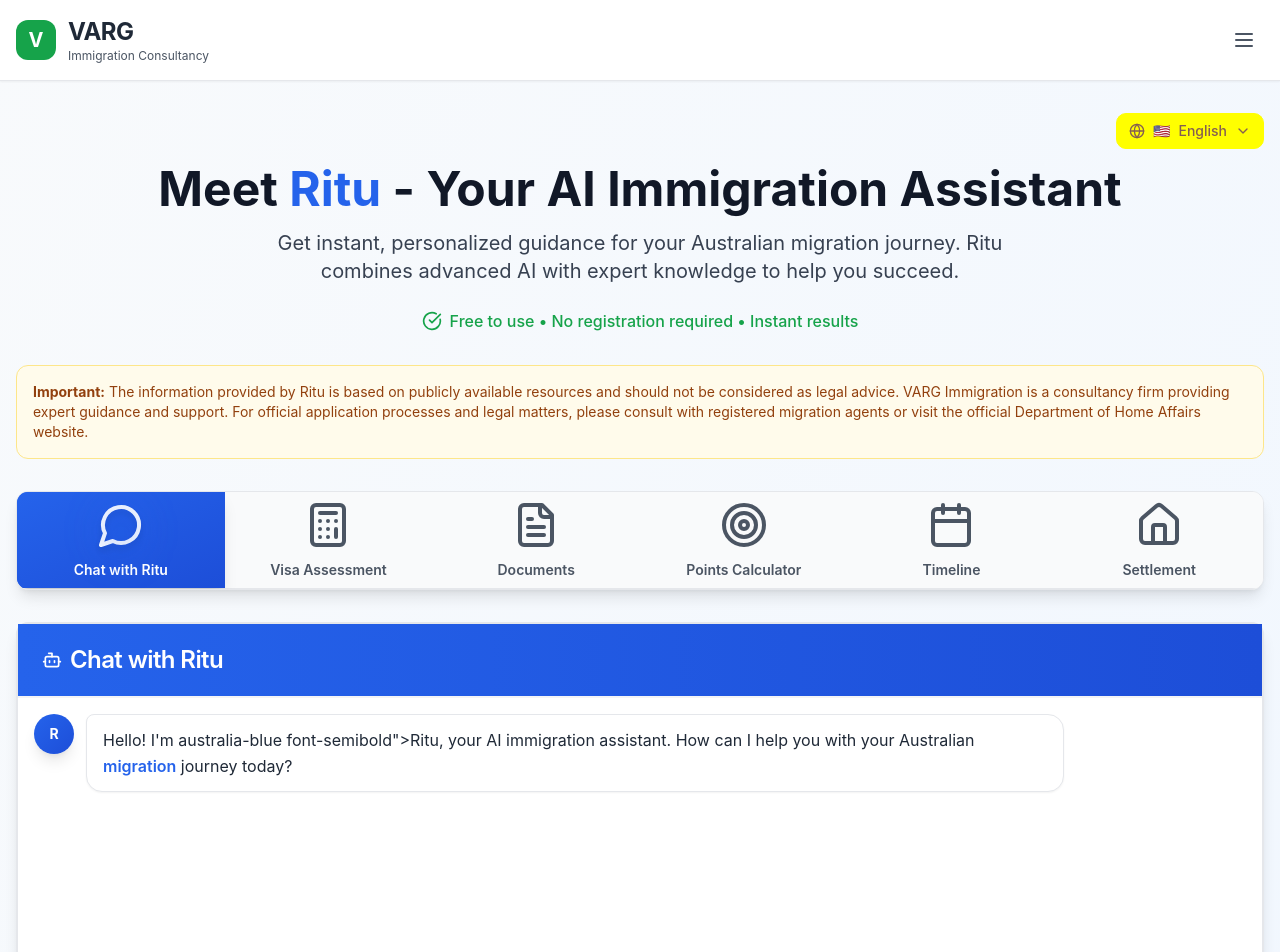
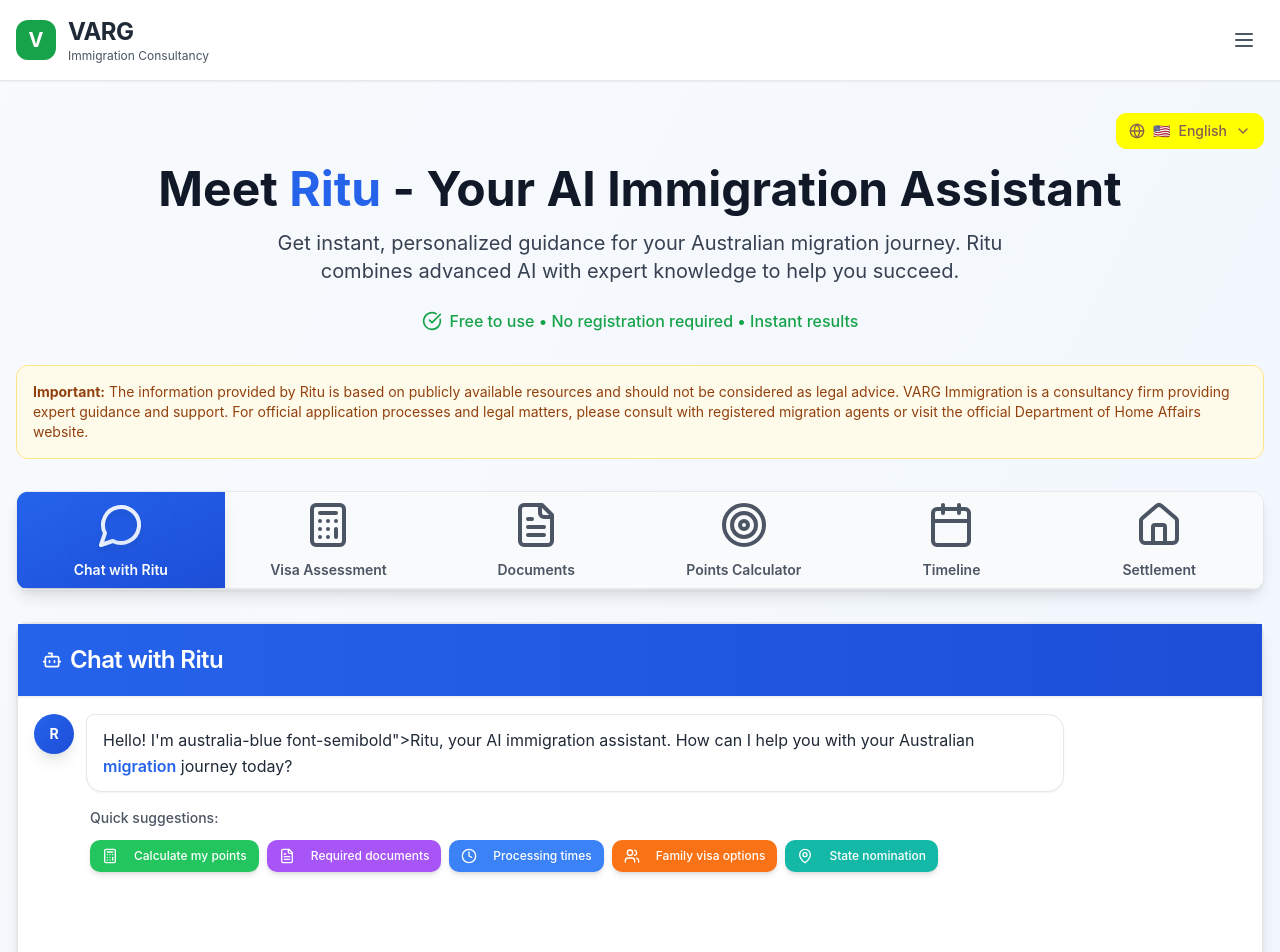
Before and after one commit to gsihag/varg-immigration, a React (Vite) app: page /ritu in a window 1280 px wide. Shown: the top 952 px of the page. Built offline with nearby package versions, Linux system fonts and the light colour scheme.

Commit message:
Add Ritu's response suggestions
Re-implement suggestions in Ritu's responses.

```diff
--- a/src/components/RituChat.tsx
+++ b/src/components/RituChat.tsx
@@ -3,7 +3,7 @@ import React, { useState, useRef, useEffect } from 'react';
 import { Card, CardContent, CardHeader, CardTitle } from '@/components/ui/card';
 import { Button } from '@/components/ui/button';
 import { Input } from '@/components/ui/input';
-import { Send, Bot, User, Loader2 } from 'lucide-react';
+import { Send, Bot, User, Loader2, MessageCircle, Calculator, FileText, Clock, Users, MapPin } from 'lucide-react';
 import AgentResponse from '@/components/AgentResponse';
 import { useLanguage } from '@/components/LanguageSelector';
 
@@ -12,6 +12,7 @@ const RituChat = () => {
   const [messages, setMessages] = useState([]);
   const [inputMessage, setInputMessage] = useState('');
   const [isLoading, setIsLoading] = useState(false);
+  const [showSuggestions, setShowSuggestions] = useState(true);
   const messagesEndRef = useRef(null);
   const chatContainerRef = useRef(null);
 
@@ -36,10 +37,38 @@ const RituChat = () => {
       id: 1,
       type: 'agent',
       message: t('greeting'),
-      timestamp: new Date()
+      timestamp: new Date(),
+      showSuggestions: true
     };
     setMessages([initialGreeting]);
   }, [currentLanguage, t]);
+
+  const getSuggestions = (language) => {
+    const suggestions = {
+      en: [
+        { icon: Calculator, text: "Calculate my points", color: "bg-green-500 hover:bg-green-600" },
+        { icon: FileText, text: "Required documents", color: "bg-purple-500 hover:bg-purple-600" },
+        { icon: Clock, text: "Processing times", color: "bg-blue-500 hover:bg-blue-600" },
+        { icon: Users, text: "Family visa options", color: "bg-orange-500 hover:bg-orange-600" },
+        { icon: MapPin, text: "State nomination", color: "bg-teal-500 hover:bg-teal-600" }
+      ],
+      hi: [
+        { icon: Calculator, text: "मेरे पॉइंट्स की गणना करें", color: "bg-green-500 hover:bg-green-600" },
+        { icon: FileText, text: "आवश्यक दस्तावेज़", color: "bg-purple-500 hover:bg-purple-600" },
+        { icon: Clock, text: "प्रसंस्करण समय", color: "bg-blue-500 hover:bg-blue-600" },
+        { icon: Users, text: "पारिवारिक वीज़ा विकल्प", color: "bg-orange-500 hover:bg-orange-600" },
+        { icon: MapPin, text: "राज्य नामांकन", color: "bg-teal-500 hover:bg-teal-600" }
+      ],
+      zh: [
+        { icon: Calculator, text: "计算我的积分", color: "bg-green-500 hover:bg-green-600" },
+        { icon: FileText, text: "所需文件", color: "bg-purple-500 hover:bg-purple-600" },
+        { icon: Clock, text: "处理时间", color: "bg-blue-500 hover:bg-blue-600" },
+        { icon: Users, text: "家庭签证选项", color: "bg-orange-500 hover:bg-orange-600" },
+        { icon: MapPin, text: "州担保", color: "bg-teal-500 hover:bg-teal-600" }
+      ]
+    };
+    return suggestions[language] || suggestions.en;
+  };
 
   const getAIResponse = (userMessage, language) => {
     const responses = {
@@ -49,6 +78,8 @@ const RituChat = () => {
         'points': "The points test evaluates factors like age, English proficiency, education, work experience, and Australian study. I can help calculate your points score.",
         'documents': "Common documents include passport, education transcripts, English test results, work references, and health/character certificates. What visa type are you considering?",
         'processing': "Processing times vary by visa type: 189 (8-12 months), 190 (8-15 months), 482 (3-5 months). Current times may differ based on your country and circumstances.",
+        'family': "Family visas include Partner visas (820/801), Parent visas (103/143), and Child visas (101/102). Each has specific requirements and processing times.",
+        'state': "State nomination programs like 190 and 491 visas offer additional pathways. Popular states include NSW, Victoria, Queensland, and South Australia with varying occupation lists.",
         'default': "I understand you're asking about Australian immigration. Let me help you with that. Can you be more specific about what aspect you'd like to know about - visa types, points calculation, documents, or processing times?"
       },
       hi: {
@@ -57,6 +88,8 @@ const RituChat = () => {
         'points': "पॉइंट्स टेस्ट उम्र, अंग्रेजी प्रवाहता, शिक्षा, कार्य अनुभव, और ऑस्ट्रेलियाई अध्ययन जैसे कारकों का मूल्यांकन करता है। मैं आपके पॉइंट्स स्कोर की गणना में मदद कर सकती हूँ।",
         'documents': "सामान्य दस्तावेजों में पासपोर्ट, शिक्षा प्रमाण पत्र, अंग्रेजी टेस्ट परिणाम, कार्य संदर्भ, और स्वास्थ्य/चरित्र प्रमाण पत्र शामिल हैं। आप किस वीज़ा प्रकार पर विचार कर रहे हैं?",
         'processing': "प्रसंस्करण समय वीज़ा प्रकार के अनुसार भिन्न होता है: 189 (8-12 महीने), 190 (8-15 महीने), 482 (3-5 महीने)। वर्तमान समय आपके देश और परिस्थितियों के आधार पर भिन्न हो सकता है।",
+        'family': "पारिवारिक वीज़ा में पार्टनर वीज़ा (820/801), माता-पिता वीज़ा (103/143), और बच्चे वीज़ा (101/102) शामिल हैं। प्रत्येक की विशिष्ट आवश्यकताएं और प्रसंस्करण समय हैं।",
+        'state': "राज्य नामांकन कार्यक्रम जैसे 190 और 491 वीज़ा अतिरिक्त मार्ग प्रदान करते हैं। लोकप्रिय राज्यों में NSW, विक्टोरिया, क्वींसलैंड, और दक्षिण ऑस्ट्रेलिया शामिल हैं।",
         'default': "मैं समझती हूँ कि आप ऑस्ट्रेलियाई इमिग्रेशन के बारे में पूछ रहे हैं। मैं इसमें आपकी मदद करती हूँ। क्या आप अधिक विशिष्ट बता सकते हैं कि आप किस पहलू के बारे में जानना चाहते हैं - वीज़ा प्रकार, पॉइंट्स गणना, दस्तावेज़, या प्रसंस्करण समय?"
       },
       zh: {
@@ -65,6 +98,8 @@ const RituChat = () => {
         'points': "积分测试评估年龄、英语水平、教育、工作经验和澳洲学习等因素。我可以帮助计算您的积分。",
         'documents': "常见文件包括护照、教育成绩单、英语考试成绩、工作推荐信和健康/品格证明。您考虑申请哪种签证类型？",
         'processing': "处理时间因签证类型而异：189（8-12个月）、190（8-15个月）、482（3-5个月）。当前时间可能因您的国家和情况而有所不同。",
+        'family': "家庭签证包括配偶签证(820/801)、父母签证(103/143)和子女签证(101/102)。每种都有特定要求和处理时间。",
+        'state': "州担保项目如190和491签证提供额外途径。热门州包括新南威尔士、维多利亚、昆士兰和南澳，各有不同职业清单。",
         'default': "我理解您询问澳洲移民事宜。让我来帮助您。您能更具体地说明想了解哪个方面吗 - 签证类型、积分计算、文件要求还是处理时间？"
       }
     };
@@ -83,39 +118,50 @@ const RituChat = () => {
       return langResponses.documents;
     } else if (lowerMessage.includes('processing') || lowerMessage.includes('time') || lowerMessage.includes('प्रसंस्करण') || lowerMessage.includes('处理')) {
       return langResponses.processing;
+    } else if (lowerMessage.includes('family') || lowerMessage.includes('पारिवारिक') || lowerMessage.includes('家庭')) {
+      return langResponses.family;
+    } else if (lowerMessage.includes('state') || lowerMessage.includes('nomination') || lowerMessage.includes('राज्य') || lowerMessage.includes('州担保')) {
+      return langResponses.state;
     } else {
       return langResponses.default;
     }
   };
 
-  const handleSendMessage = async () => {
-    if (!inputMessage.trim()) return;
+  const handleSendMessage = async (messageText = null) => {
+    const messageToSend = messageText || inputMessage;
+    if (!messageToSend.trim()) return;
 
     const userMessage = {
       id: Date.now(),
       type: 'user',
-      message: inputMessage,
+      message: messageToSend,
       timestamp: new Date()
     };
 
     // Add user message and clear input immediately
     setMessages(prev => [...prev, userMessage]);
-    const currentInput = inputMessage;
-    setInputMessage('');
+    if (!messageText) setInputMessage('');
     setIsLoading(true);
+    setShowSuggestions(false);
 
     // Simulate AI response delay
     setTimeout(() => {
       const aiResponse = {
         id: Date.now() + 1,
         type: 'agent',
-        message: getAIResponse(currentInput, currentLanguage),
-        timestamp: new Date()
+        message: getAIResponse(messageToSend, currentLanguage),
+        timestamp: new Date(),
+        showSuggestions: true
       };
 
       setMessages(prev => [...prev, aiResponse]);
       setIsLoading(false);
+      setShowSuggestions(true);
     }, 1000 + Math.random() * 2000);
+  };
+
+  const handleSuggestionClick = (suggestionText) => {
+    handleSendMessage(suggestionText);
   };
 
   const handleKeyPress = (e) => {
@@ -124,6 +170,8 @@ const RituChat = () => {
       handleSendMessage();
     }
   };
+
+  const suggestions = getSuggestions(currentLanguage);
 
   return (
     <Card className="h-[600px] flex flex-col shadow-lg border-2 border-gray-200">
@@ -142,7 +190,8 @@ const RituChat = () => {
           style={{ maxHeight: 'calc(600px - 140px)' }}
         >
           {messages.map((message) => (
-            <div key={message.id} className={`flex ${message.type === 'user' ? 'justify-end' : 'justify-start'}`}>
+            <div key={message.id}>
+              <div className={`flex ${message.type === 'user' ? 'justify-end' : 'justify-start'}`}>
                 {message.type === 'user' ? (
                   <div className="flex gap-3 max-w-[85%]">
                     <div className="bg-australia-blue text-white px-4 py-3 rounded-2xl rounded-tr-sm shadow-sm">
@@ -154,6 +203,31 @@ const RituChat = () => {
                   </div>
                 ) : (
                   <AgentResponse message={message.message} />
+                )}
+              </div>
+
+              {/* Suggestions - Show after agent responses */}
+              {message.type === 'agent' && message.showSuggestions && showSuggestions && (
+                <div className="mt-4 ml-14">
+                  <p className="text-sm text-gray-600 mb-3 font-medium">Quick suggestions:</p>
+                  <div className="flex flex-wrap gap-2">
+                    {suggestions.map((suggestion, index) => {
+                      const IconComponent = suggestion.icon;
+                      return (
+                        <Button
+                          key={index}
+                          variant="outline"
+                          size="sm"
+                          onClick={() => handleSuggestionClick(suggestion.text)}
+                          className={`${suggestion.color} text-white border-none hover:scale-105 transition-all duration-200 shadow-md hover:shadow-lg text-xs px-3 py-2 h-auto`}
+                        >
+                          <IconComponent className="w-3 h-3 mr-2" />
+                          {suggestion.text}
+                        </Button>
+                      );
+                    })}
+                  </div>
+                </div>
               )}
             </div>
           ))}
@@ -190,7 +264,7 @@ const RituChat = () => {
               disabled={isLoading}
             />
             <Button
-              onClick={handleSendMessage}
+              onClick={() => handleSendMessage()}
               disabled={isLoading || !inputMessage.trim()}
               className="bg-australia-blue hover:bg-australia-darkBlue text-white border-2 border-australia-blue hover:border-australia-darkBlue transition-all duration-200 shadow-md hover:shadow-lg disabled:opacity-50 disabled:cursor-not-allowed px-6"
             >
```
Lines whose indentation alone changed are shown as unchanged.
